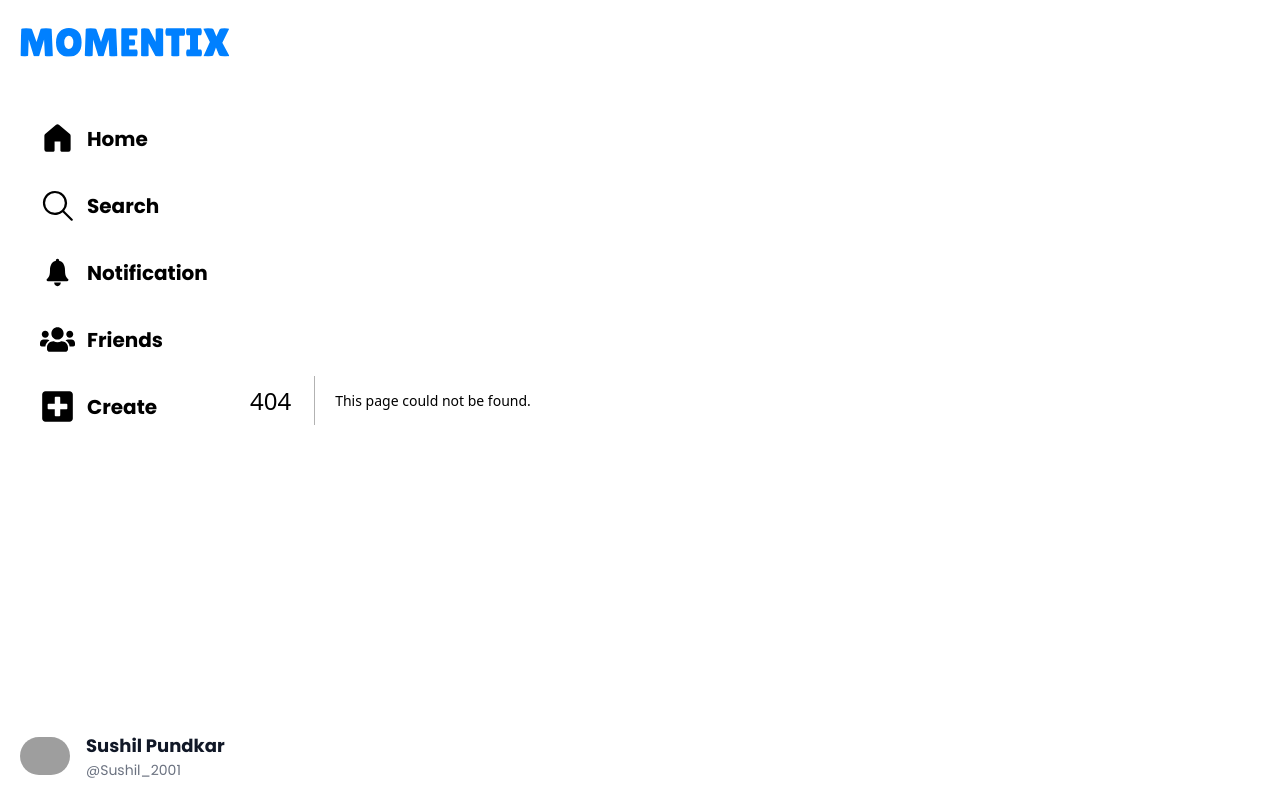
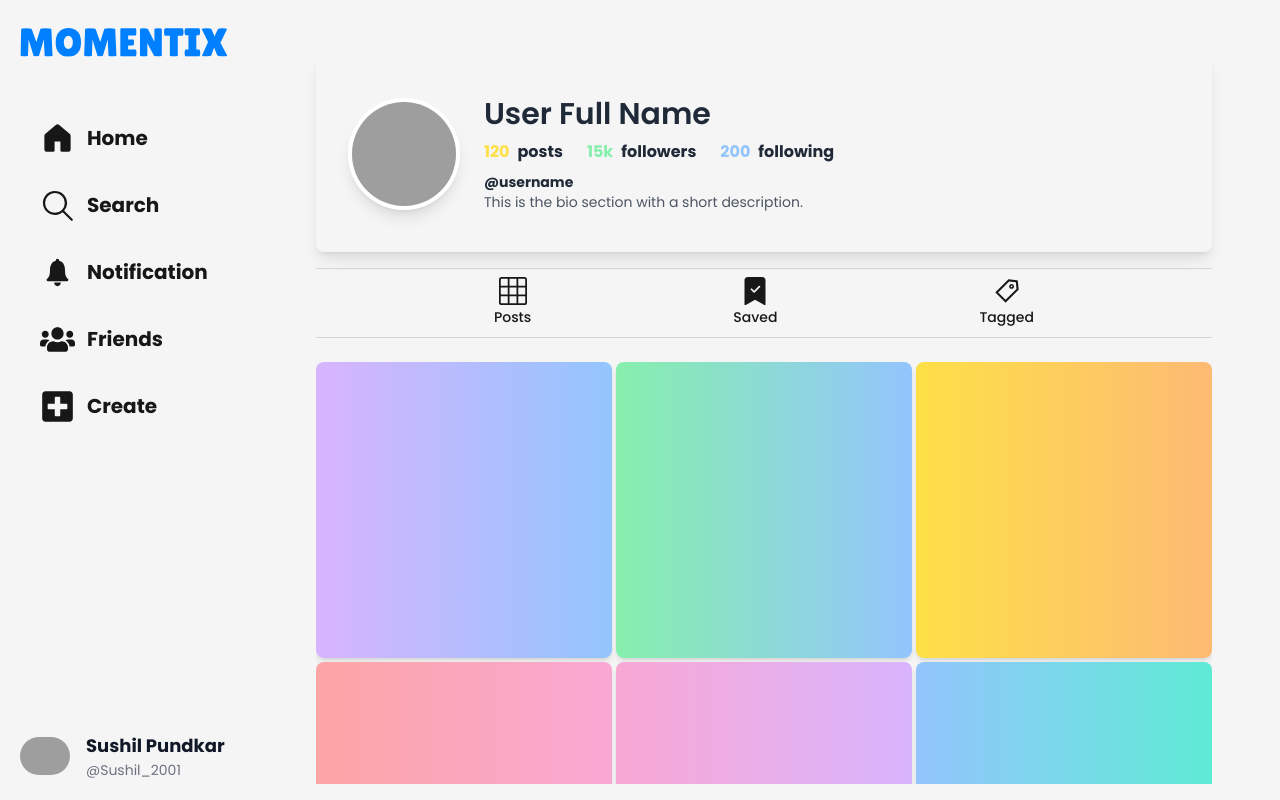
Before and after one commit to Sushil1204/Momentix, a Next.js app: page /Profile in a window 1280 px wide. Before the commit this address had no page. Built offline with nearby package versions, Linux system fonts and the light colour scheme; grey boxes are pictures that could not be loaded.

Commit message:
Created profile page

```diff
--- /dev/null
+++ b/src/app/Profile/page.jsx
@@ -0,0 +1,51 @@
+import Image from "next/image";
+import React from "react";
+import { AiOutlineTag } from "react-icons/ai";
+import { BsBookmarkCheckFill, BsGrid3X3 } from "react-icons/bs";
+import { HiOutlineCog } from "react-icons/hi";
+import ProfileCard from "../components/ProfileCard";
+
+const ProfilePage = () => {
+    return (
+        <div className="w-full mt-10 flex flex-col items-center p-4 overflow-hidden">
+            {/* Profile Header */}
+            <ProfileCard />
+
+            {/* Tab Navigation */}
+            <div className="flex justify-evenly border-t border-b border-gray-300 mt-4 w-full max-w-4xl">
+                <div className="py-2 px-6 text-center cursor-pointer hover:bg-gray-200 transition duration-200">
+                    <BsGrid3X3 className="mx-auto" size={28} />
+                    <span className="text-sm font-medium">Posts</span>
+                </div>
+                <div className="py-2 px-6 text-center cursor-pointer hover:bg-gray-200 transition duration-200">
+                    <BsBookmarkCheckFill className="mx-auto" size={28} />
+                    <span className="text-sm font-medium">Saved</span>
+                </div>
+                <div className="py-2 px-6 text-center cursor-pointer hover:bg-gray-200 transition duration-200">
+                    <AiOutlineTag className="mx-auto" size={28} />
+                    <span className="text-sm font-medium">Tagged</span>
+                </div>
+            </div>
+
+            {/* Posts Grid */}
+            <div className="w-full max-w-4xl py-6 h-[560px] overflow-y-scroll no-scrollbar">
+                <div className="grid grid-cols-3 gap-1">
+                    {/* Post */}
+                    <div className="aspect-square bg-gradient-to-r from-purple-300 to-blue-300 rounded-lg shadow-md hover:shadow-lg transition duration-200"></div>
+                    <div className="aspect-square bg-gradient-to-r from-green-300 to-blue-300 rounded-lg shadow-md hover:shadow-lg transition duration-200"></div>
+                    <div className="aspect-square bg-gradient-to-r from-yellow-300 to-orange-300 rounded-lg shadow-md hover:shadow-lg transition duration-200"></div>
+                    <div className="aspect-square bg-gradient-to-r from-red-300 to-pink-300 rounded-lg shadow-md hover:shadow-lg transition duration-200"></div>
+                    <div className="aspect-square bg-gradient-to-r from-pink-300 to-purple-300 rounded-lg shadow-md hover:shadow-lg transition duration-200"></div>
+                    <div className="aspect-square bg-gradient-to-r from-blue-300 to-teal-300 rounded-lg shadow-md hover:shadow-lg transition duration-200"></div>
+                    <div className="aspect-square bg-gradient-to-r from-blue-300 to-teal-300 rounded-lg shadow-md hover:shadow-lg transition duration-200"></div>
+                    <div className="aspect-square bg-gradient-to-r from-blue-300 to-teal-300 rounded-lg shadow-md hover:shadow-lg transition duration-200"></div>
+                    <div className="aspect-square bg-gradient-to-r from-blue-300 to-teal-300 rounded-lg shadow-md hover:shadow-lg transition duration-200"></div>
+                    <div className="aspect-square bg-gradient-to-r from-blue-300 to-teal-300 rounded-lg shadow-md hover:shadow-lg transition duration-200"></div>
+                    {/* Add more post placeholders */}
+                </div>
+            </div>
+        </div>
+    );
+};
+
+export default ProfilePage;
--- /dev/null
+++ b/src/app/components/ProfileCard.jsx
@@ -0,0 +1,49 @@
+import React from 'react'
+
+const ProfileCard = () => {
+    return (
+        <div className="shadow-lg rounded-lg py-10 px-8 flex flex-col md:flex-row items-center gap-6 w-full max-w-4xl ">
+            {/* Profile Picture */}
+            <img
+                loading="lazy"
+                src='https://ui-avatars.com/api/?name=Sushil+Pundkar&size=512'
+                alt='user'
+                className='rounded-full w-28 h-28 object-cover border-4 border-white shadow-lg transition-transform transform hover:scale-105'
+            />
+
+            {/* User Info */}
+            <div className="flex-grow text-gray-800">
+                <div className="flex  justify-between flex-col md:flex-row gap-4">
+                    <h2 className="text-2xl md:text-3xl font-semibold">User Full Name</h2>
+                </div>
+                <div className="text-sm md:hidden visible">
+                    <strong className="text-gray-800">@username</strong>
+                    <p className="text-gray-600">This is the bio section with a short description.</p>
+                </div>
+                <div className="flex flex-wrap gap-6 md:py-2 mt-6 md:mt-0  items-center justify-center md:justify-start">
+                    <div className="text-sm md:text-base text-center flex flex-col md:flex-row gap-2">
+                        <strong className="text-yellow-300">120</strong>
+                        <strong>posts</strong>
+                    </div>
+                    <div className="text-sm md:text-base text-center flex flex-col md:flex-row gap-2">
+                        <strong className="text-green-300">15k</strong>
+                        <strong>followers</strong>
+                    </div>
+                    <div className="text-sm md:text-base text-center flex flex-col md:flex-row gap-2">
+                        <strong className="text-blue-300">200</strong>
+                        <strong>following</strong>
+                    </div>
+                </div>
+
+                <div className="text-sm hidden md:block">
+                    <strong className="text-gray-800">@username</strong>
+                    <p className="text-gray-600">This is the bio section with a short description.</p>
+                </div>
+            </div>
+        </div>
+
+
+    )
+}
+
+export default ProfileCard
```
